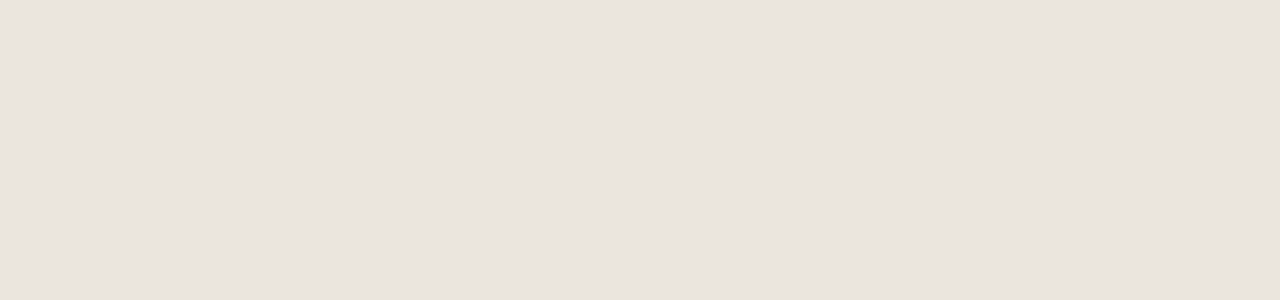
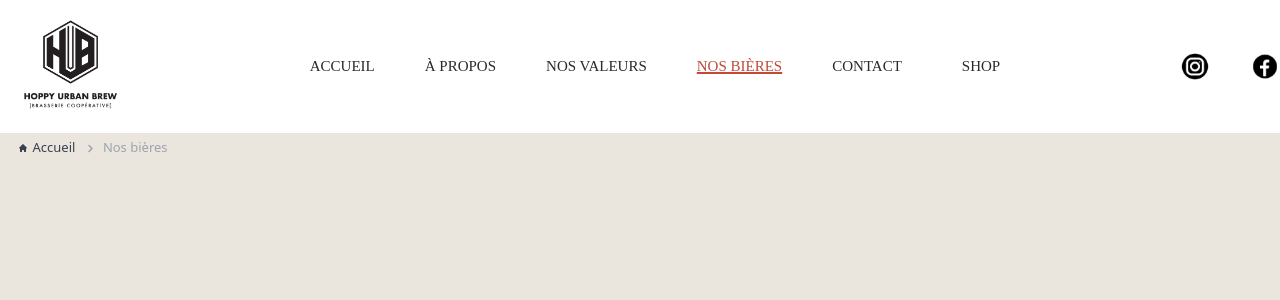
Before and after one commit to JuliaBadita/Brasserie-HUB-Beta, a React (Create React App) app: page /beersJu in a window 1280 px wide. Before the commit this address had no page. Shown: the top 300 px of the page. Built offline with nearby package versions, Linux system fonts and the light colour scheme; a web font is replaced by a local one.

Commit message:
adding breadcrumb + contact page

```diff
--- a/package.json
+++ b/package.json
@@ -6,6 +6,7 @@
     "@testing-library/jest-dom": "^5.16.4",
     "@testing-library/react": "^13.1.1",
     "@testing-library/user-event": "^13.5.0",
+    "flowbite": "^1.4.5",
     "react": "^18.1.0",
     "react-dom": "^18.1.0",
     "react-router-dom": "^6.3.0",
--- a/src/App.js
+++ b/src/App.js
@@ -1,6 +1,8 @@
 import React from 'react'
 import { BrowserRouter, Routes, Route } from 'react-router-dom'
 import './index.css'
+import BeersJu from './pages/BeersJu'
+import ContactJu from './pages/ContactJu'
 import HomeTest from './pages/HomeTest'
 
 function App() {
@@ -9,7 +11,8 @@ function App() {
       <BrowserRouter>
         <Routes>
           <Route path="/" element={<HomeTest />} />
-          <Route path="" />
+          <Route path="/beersJu" element={<BeersJu />} />
+          <Route path="/contactJu" element={<ContactJu />} />
         </Routes>
       </BrowserRouter>
     </>
--- a/src/components/MapHUB.js
+++ b/src/components/MapHUB.js
@@ -10,9 +10,9 @@ const MapHUB = () => {
         height="450"
         className="m-auto mt-8"
         title="Carte Brasserie HUB"
-        allowfullscreen=""
+        allowFullScreen=""
         loading="lazy"
-        referrerpolicy="no-referrer-when-downgrade"
+        referrerPolicy="no-referrer-when-downgrade"
       ></iframe>
     </div>
   )
--- a/src/components/NavbarJu.js
+++ b/src/components/NavbarJu.js
@@ -46,7 +46,7 @@ const NavbarJu = () => {
             </li>
             <li className="font-gravitas mx-10 text-[1.5rem] text-[#292B29]">
               <NavLink
-                to="/beer"
+                to="/beersJu"
                 // className="hover:underline decoration-[#c65f51] decoration-2 hover:text-[#c65f51]"
                 className="hover:text-[#C34839]"
               >
@@ -55,7 +55,7 @@ const NavbarJu = () => {
             </li>
             <li className="font-gravitas mx-10 text-[1.5rem] text-[#292B29]">
               <NavLink
-                to="/contact"
+                to="/contactJu"
                 // className="hover:underline decoration-[#c65f51] decoration-2 hover:text-[#c65f51]"
                 className="hover:text-[#C34839]"
               >
@@ -73,13 +73,23 @@ const NavbarJu = () => {
             </li>
           </ul>
         </nav>
+
+        {/* Réseaux sociaux dans la nav  */}
         <article className="flex flex-row m-[-2rem]">
-          <img src={insta} className="w-[3rem] m-[2rem]" alt="logo Instagram" />
-          <img
-            src={facebook}
-            className="w-[3rem] m-[2rem]"
-            alt="logo Facebook"
-          />
+          <a href="https://www.instagram.com/hoppyurbanbrew/">
+            <img
+              src={insta}
+              className="w-[3rem] m-[2rem]"
+              alt="logo Instagram"
+            />
+          </a>
+          <a href="https://www.facebook.com/hoppyurbanbrew">
+            <img
+              src={facebook}
+              className="w-[3rem] m-[2rem]"
+              alt="logo Facebook"
+            />
+          </a>
         </article>
       </header>
     </>
--- a/src/pages/BeersJu.js
+++ b/src/pages/BeersJu.js
@@ -1,7 +1,53 @@
 import React from 'react'
+import NavbarJu from '../components/NavbarJu'
 
 const BeersJu = () => {
-  return <div></div>
+  return (
+    <div>
+      <NavbarJu />
+
+      {/* fil d'ariane  */}
+      <article class="flex mt-2 mx-7" aria-label="Breadcrumb">
+        <ol class="inline-flex items-center space-x-1 md:space-x-3">
+          <li class="inline-flex items-center">
+            <a
+              href="index.html"
+              class="inline-flex items-center text-[1.3rem] font-medium text-gray-700 hover:text-gray-900 dark:text-gray-400 dark:hover:text-white"
+            >
+              <svg
+                class="mr-2 w-4 h-4"
+                fill="currentColor"
+                viewBox="0 0 20 20"
+                xmlns="http://www.w3.org/2000/svg"
+              >
+                <path d="M10.707 2.293a1 1 0 00-1.414 0l-7 7a1 1 0 001.414 1.414L4 10.414V17a1 1 0 001 1h2a1 1 0 001-1v-2a1 1 0 011-1h2a1 1 0 011 1v2a1 1 0 001 1h2a1 1 0 001-1v-6.586l.293.293a1 1 0 001.414-1.414l-7-7z"></path>
+              </svg>
+              Accueil
+            </a>
+          </li>
+          <li aria-current="page">
+            <div class="flex items-center">
+              <svg
+                class="w-6 h-6 text-gray-400"
+                fill="currentColor"
+                viewBox="0 0 20 20"
+                xmlns="http://www.w3.org/2000/svg"
+              >
+                <path
+                  fill-rule="evenodd"
+                  d="M7.293 14.707a1 1 0 010-1.414L10.586 10 7.293 6.707a1 1 0 011.414-1.414l4 4a1 1 0 010 1.414l-4 4a1 1 0 01-1.414 0z"
+                  clip-rule="evenodd"
+                ></path>
+              </svg>
+              <span class="ml-1 text-[1.3rem] font-medium text-gray-400 md:ml-2 dark:text-gray-500">
+                Nos bières
+              </span>
+            </div>
+          </li>
+        </ol>
+      </article>
+    </div>
+  )
 }
 
 export default BeersJu
--- /dev/null
+++ b/src/pages/ContactJu.js
@@ -0,0 +1,14 @@
+import React from 'react'
+// import FormSpree from '../components/FormSpree'
+import NavbarJu from '../components/NavbarJu'
+
+const ContactJu = () => {
+  return (
+    <div>
+      <NavbarJu />
+      {/* <FormSpree /> */}
+    </div>
+  )
+}
+
+export default ContactJu
--- a/tailwind.config.js
+++ b/tailwind.config.js
@@ -1,10 +1,11 @@
 module.exports = {
-  content: ['./src/**/*.{js,jsx,ts,tsx}'],
+  content: ['./src/**/*.{js,jsx,ts,tsx}', './node_modules/flowbite/**/*.js'],
   theme: {
     fontFamily: {
       gravitas: ['Gravitas One'],
     },
     extend: {},
   },
-  plugins: [],
+
+  plugins: [require('flowbite/plugin')],
 }
```
Also changed, not shown: src/index.js (+10 -9 lines), 1 other file (tests, documents, lock files or other folders).
